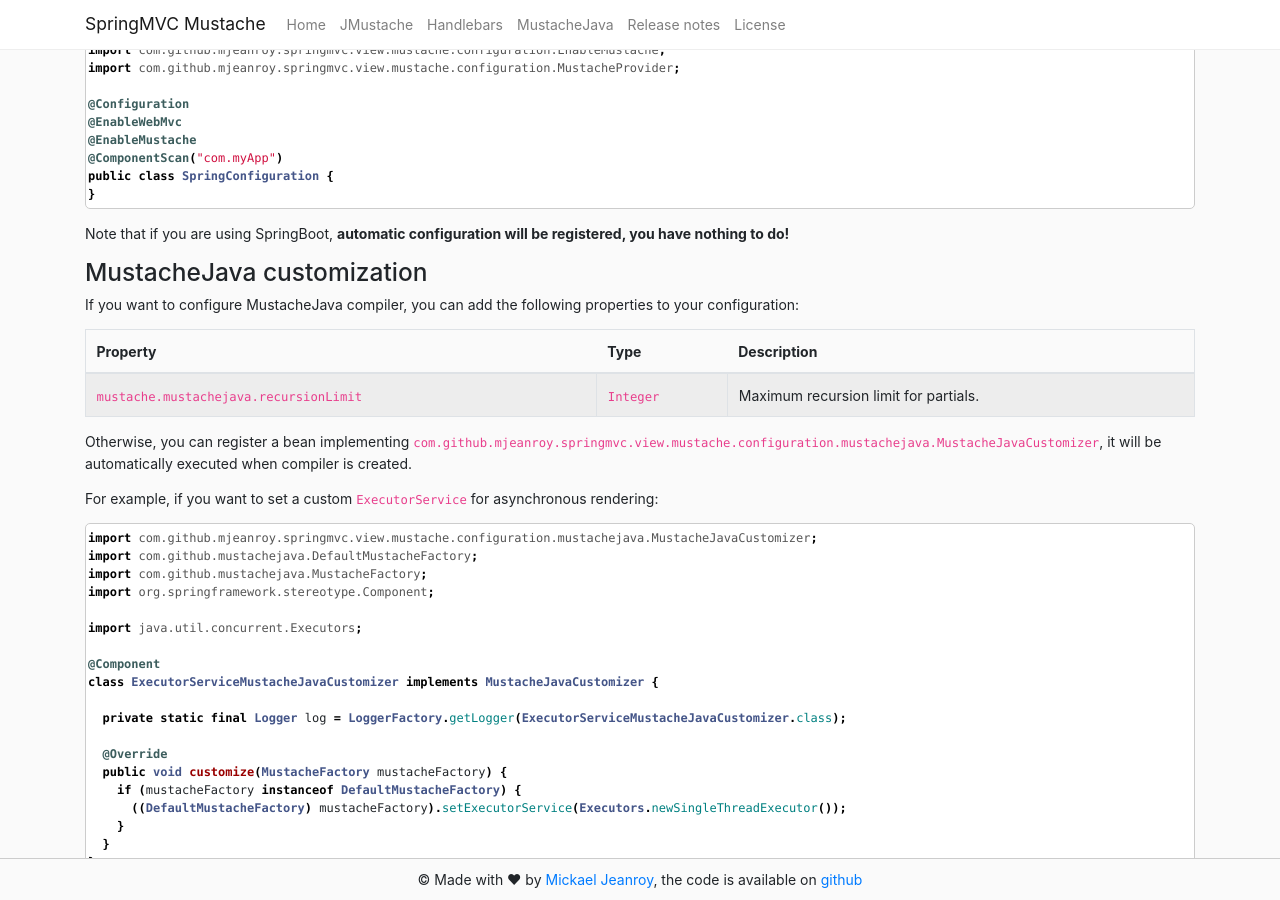
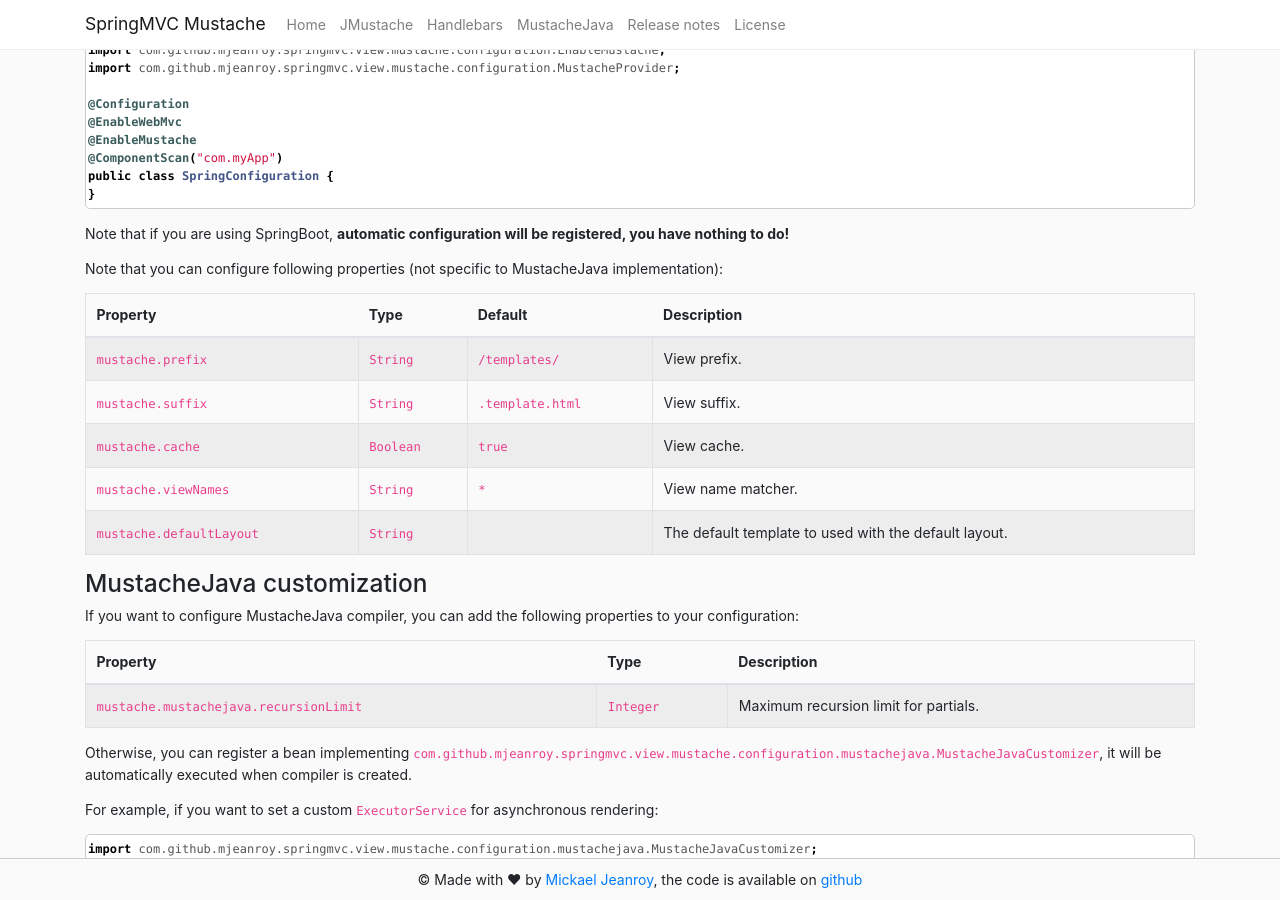
Before and after one commit to mjeanroy/springmvc-mustache, a Jekyll site: the page built from docs/03-mustachejava.md, in a window 1280 px wide and 900 px high, scrolled down 799 px. Built offline with Jekyll 4.4.1, drawn with Linux system fonts in a browser that asks for light colours; our own code applies the rules of GitHub Pages for plain Markdown files.

```diff
--- a/docs/03-mustachejava.md
+++ b/docs/03-mustachejava.md
@@ -50,6 +50,16 @@ public class SpringConfiguration {
 
 Note that if you are using SpringBoot, **automatic configuration will be registered, you have nothing to do!**
 
+Note that you can configure following properties (not specific to MustacheJava implementation):
+
+| Property                 | Type      | Default          | Description                                           |
+| ------------------------ | --------- | ---------------- | ----------------------------------------------------- |
+| `mustache.prefix`        | `String`  | `/templates/`    | View prefix.                                          |
+| `mustache.suffix`        | `String`  | `.template.html` | View suffix.                                          |
+| `mustache.cache`         | `Boolean` | `true`           | View cache.                                           |
+| `mustache.viewNames`     | `String`  | `*`              | View name matcher.                                    |
+| `mustache.defaultLayout` | `String`  |                  | The default template to used with the default layout. |
+
 ### MustacheJava customization
 
 If you want to configure MustacheJava compiler, you can add the following properties to your configuration:
```
Also changed, not shown: docs/01-jmustache.md (+10 -0 lines), docs/02-handlebars.md (+10 -0 lines).
